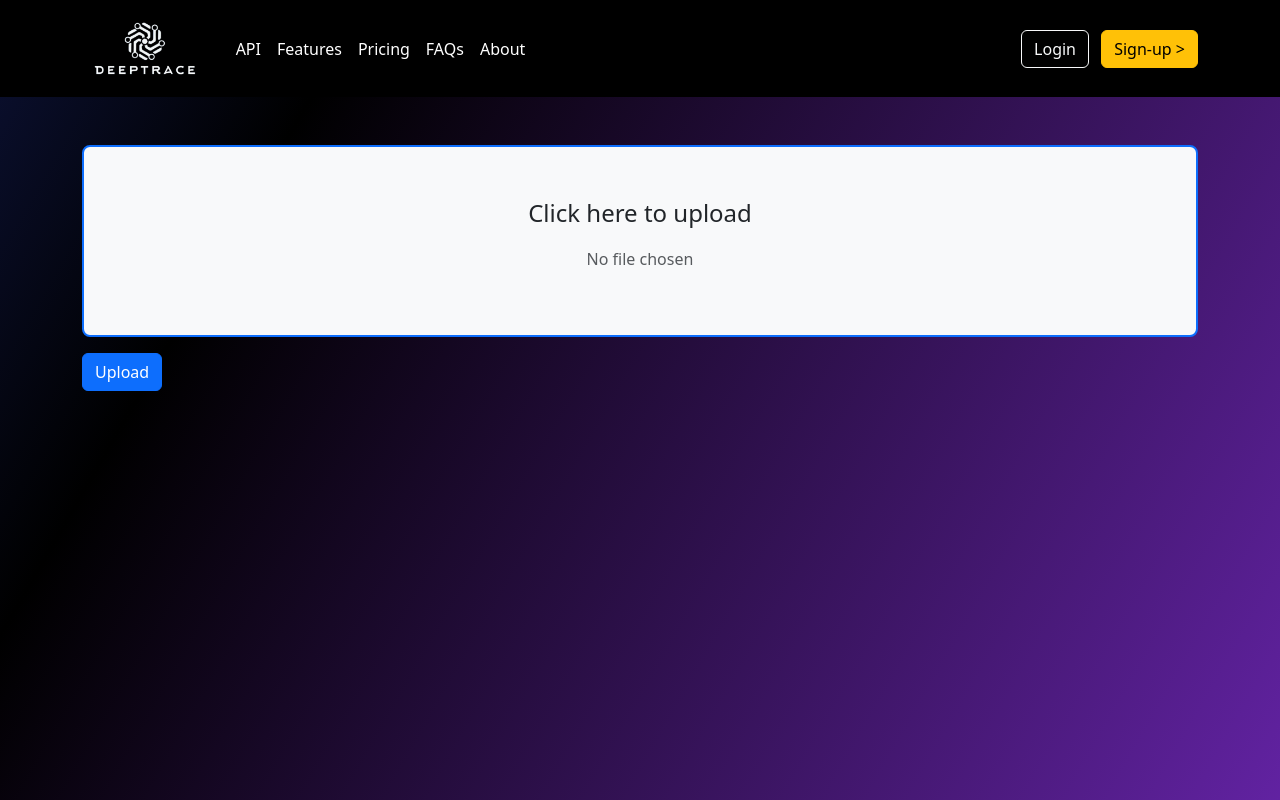
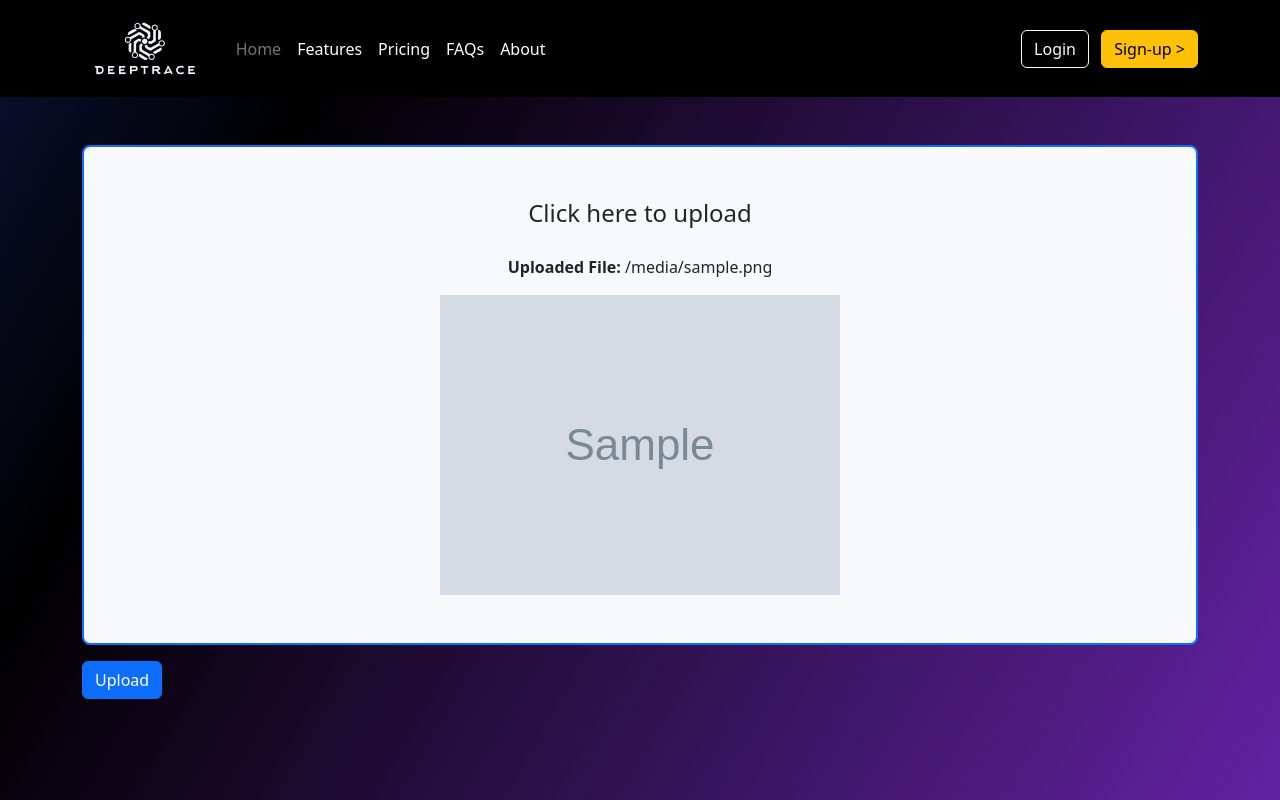
Before and after one commit to HarshilPahuja/hackxmit, a Flask app: template HackMit/templates/upload.html in a window 1280 px wide. Run offline with Flask 3, Linux system fonts and the light colour scheme; the template is opened without the code that fills it: most values are stand-ins (such as "Sample title", 1, 10 or a date in 2020); grey boxes marked "Sample" are stand-in pictures; some libraries are stand-ins or nearby versions.

Commit message:
Update upload.html

```diff
--- a/HackMit/templates/upload.html
+++ b/HackMit/templates/upload.html
@@ -18,7 +18,7 @@
         </a>
 
         <ul class="nav col-12 col-lg-auto me-lg-auto mb-2 justify-content-center mb-md-0">
-          <li><a href="/" class="nav-link px-2 text-white">API</a></li>
+          <li><a href="/" class="nav-link px-2 text-secondary">Home</a></li>
           <li><a href="#" class="nav-link px-2 text-white">Features</a></li>
           <li><a href="#" class="nav-link px-2 text-white">Pricing</a></li>
           <li><a href="#" class="nav-link px-2 text-white">FAQs</a></li>
@@ -61,13 +61,27 @@
           id="file"
           required
         >
-        <p id="file-name" class="text-muted mt-2">No file chosen</p>
+        {% if filename %}
+    <div class="mt-3">
+        <p><strong>Uploaded File:</strong> {{ filename }}</p>
+        {% if filename.lower().endswith(('png', 'jpg', 'jpeg', 'gif')) %}
+            <img src="{{ url_for('static', filename='uploads/' + filename) }}" class="img-fluid" alt="Uploaded Image">
+        {% elif filename.lower().endswith(('mp4', 'mov')) %}
+            <video controls class="w-100">
+                <source src="{{ url_for('static', filename='uploads/' + filename) }}" type="video/mp4">
+                Your browser does not support the video tag.
+            </video>
+        {% endif %}
+    </div>
+{% endif %}
       </div>
       <button type="submit" class="btn btn-primary mt-3">Upload</button>
+
     </form>
   </div>
 
+</body>
+<script src="https://cdn.jsdelivr.net/npm/bootstrap@5.3.3/dist/js/bootstrap.bundle.min.js"></script>
 <script src="/js/upload.js"></script>
-<script src="https://cdn.jsdelivr.net/npm/bootstrap@5.3.3/dist/js/bootstrap.bundle.min.js"></script>
-</body>
+
 </html>
```
